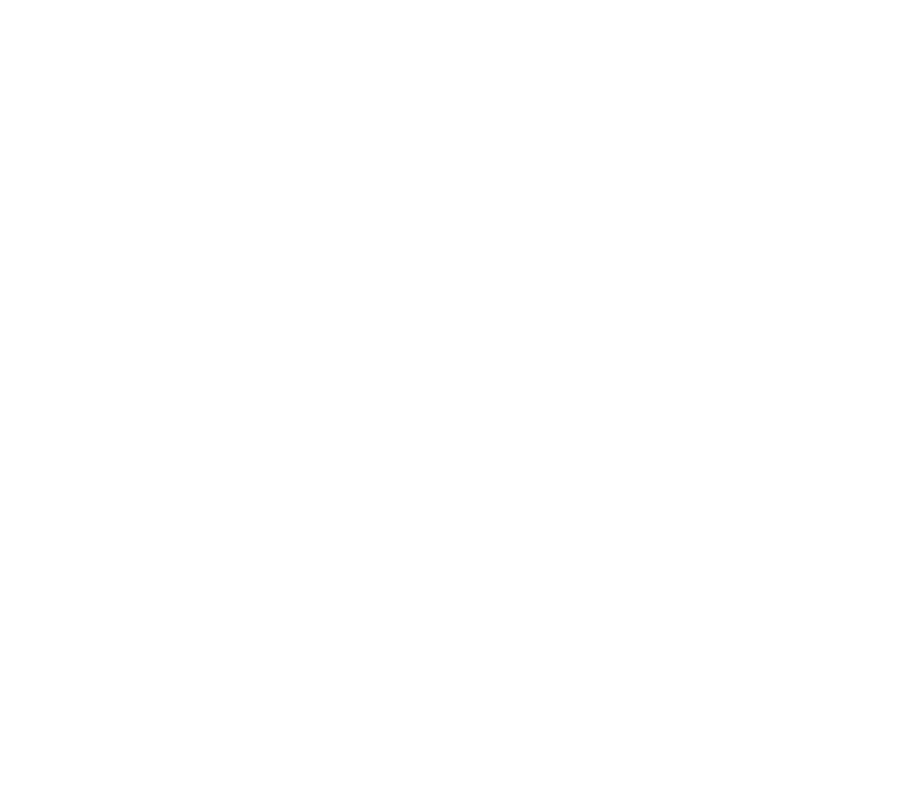
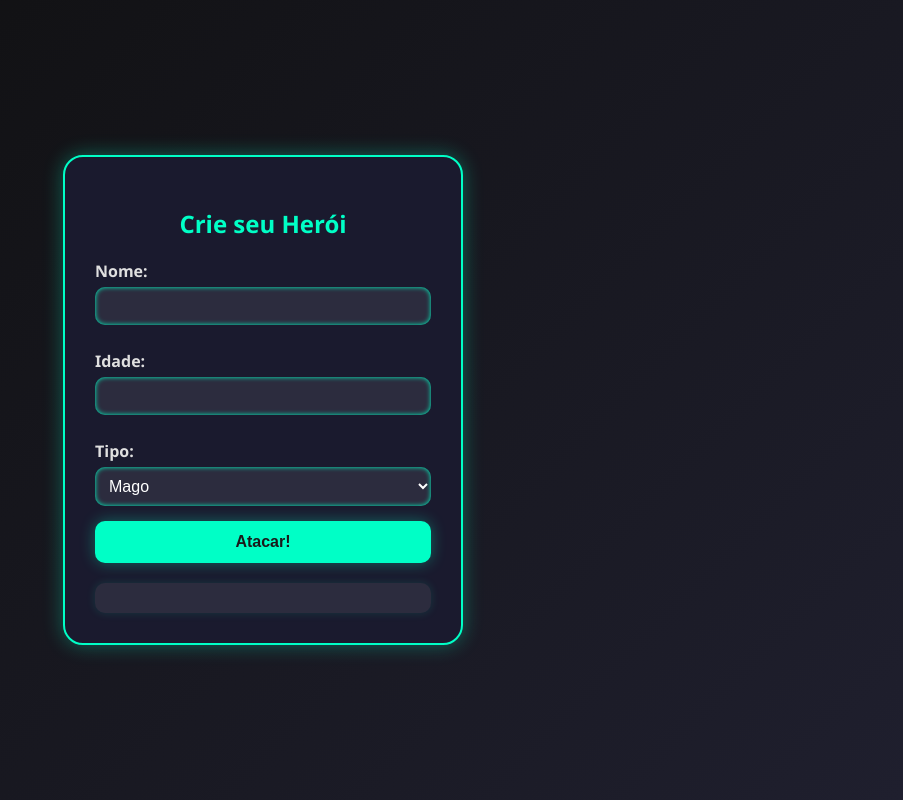
Before and after one commit to fabio-italo/gft-classes-do-jogo, a plain HTML site: page index.html in a window 1280 px wide. Shown: the whole page, without its empty margins (377-1280 px from the left). Drawn offline with Linux system fonts and the light colour scheme.

Commit message:
second commit

```diff
--- a/index.html
+++ b/index.html
@@ -4,8 +4,30 @@
     <meta charset="UTF-8">
     <meta name="viewport" content="width=device-width, initial-scale=1.0">
     <title>Classes</title>
+    <link rel="stylesheet" href="style.css">
 </head>
 <body>
+    <div class="form-container">
+        <h2>Crie seu Herói</h2>
 
+        <label for="nome">Nome:</label>
+        <input type="text" id="nome" />
+
+        <label for="idade">Idade:</label>
+        <input type="number" id="idade" />
+
+        <label for="tipo">Tipo:</label>
+        <select id="tipo">
+          <option value="mago">Mago</option>
+          <option value="guerreiro">Guerreiro</option>
+          <option value="monge">Monge</option>
+          <option value="ninja">Ninja</option>
+        </select>
+
+        <button onclick="criarHeroi()">Atacar!</button>
+
+        <div class="resultado" id="resultado"></div>
+      </div>
 </body>
+<script src="script.js"></script>
 </html>
--- /dev/null
+++ b/script.js
@@ -0,0 +1,41 @@
+class Heroi {
+    constructor(nome, idade, tipo) {
+        this.nome = nome;
+        this.idade = idade;
+        this.tipo = tipo;
+    }
+
+    atacar() {
+        let ataque;
+
+        switch (this.tipo) {
+            case "mago":
+                ataque = " magia";
+                break;
+            case "guerreiro":
+                ataque = " espada";
+                break;
+            case "monge":
+                ataque = " artes marciais";
+                break;
+            case "ninja":
+                ataque = " shuriken";
+                break;
+            default:
+                ataque = " um ataque indefinido"
+        }
+        return `O ${this.tipo} atacou usando ${ataque}`;
+    }
+}
+
+function criarHeroi() {
+    const nome = document.getElementById("nome").value;
+    const idade = parseInt(document.getElementById("idade").value);
+    const tipo = document.getElementById("tipo").value;
+
+    const novoHeroi = new Heroi(nome, idade, tipo);
+    const mensagem = novoHeroi.atacar();
+
+    document.getElementById("resultado").textContent = mensagem;
+
+}
--- /dev/null
+++ b/style.css
@@ -0,0 +1,88 @@
+* {
+    box-sizing: border-box;
+}
+
+body {
+    font-family: 'Segoe UI', Tahoma, Geneva, Verdana, sans-serif;
+    background: linear-gradient(135deg, #0f0f0f, #1f1f2e);
+    color: #e0e0e0;
+    display: flex;
+    flex-direction: column;
+    align-items: center;
+    justify-content: center;
+    height: 100vh;
+    margin: 0;
+}
+
+.form-container {
+    background: #1a1a2e;
+    border: 2px solid #00ffc6;
+    border-radius: 20px;
+    box-shadow: 0 0 20px #00ffc655;
+    padding: 30px;
+    max-width: 400px;
+    width: 100%;
+    text-align: center;
+}
+
+h2 {
+    color: #00ffc6;
+    margin-bottom: 20px;
+}
+
+label {
+    display: block;
+    text-align: left;
+    margin: 10px 0 5px;
+    font-weight: bold;
+}
+
+input,
+select {
+    width: 100%;
+    padding: 10px;
+    margin-bottom: 15px;
+    border-radius: 10px;
+    border: none;
+    background: #2c2c3e;
+    color: #fff;
+    font-size: 1rem;
+    box-shadow: inset 0 0 5px #00ffc6;
+    transition: 0.3s;
+}
+
+input:focus,
+select:focus {
+    outline: none;
+    box-shadow: 0 0 10px #00ffc6;
+}
+
+button {
+    background: #00ffc6;
+    color: #1a1a1a;
+    padding: 12px 20px;
+    font-size: 1rem;
+    font-weight: bold;
+    border: none;
+    border-radius: 10px;
+    cursor: pointer;
+    transition: 0.3s;
+    width: 100%;
+    box-shadow: 0 0 15px #00ffc655;
+}
+
+button:hover {
+    background: #00bfa5;
+    box-shadow: 0 0 25px #00ffc6;
+}
+
+.resultado {
+    margin-top: 20px;
+    font-size: 1.3rem;
+    color: #00ffc6;
+    font-weight: bold;
+    background-color: #2c2c3e;
+    padding: 15px;
+    border-radius: 10px;
+    box-shadow: 0 0 10px #00ffc622;
+}
```
